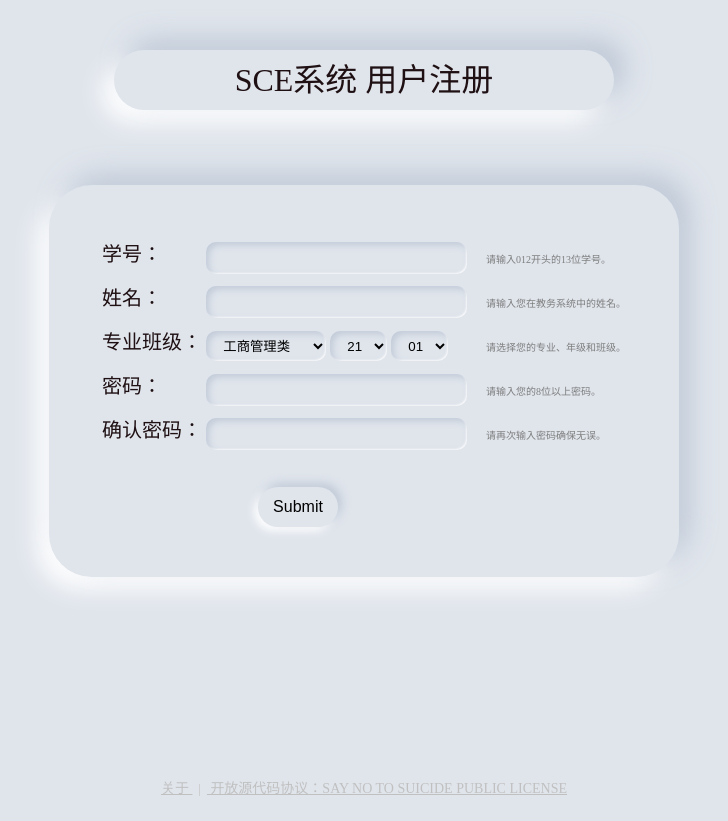
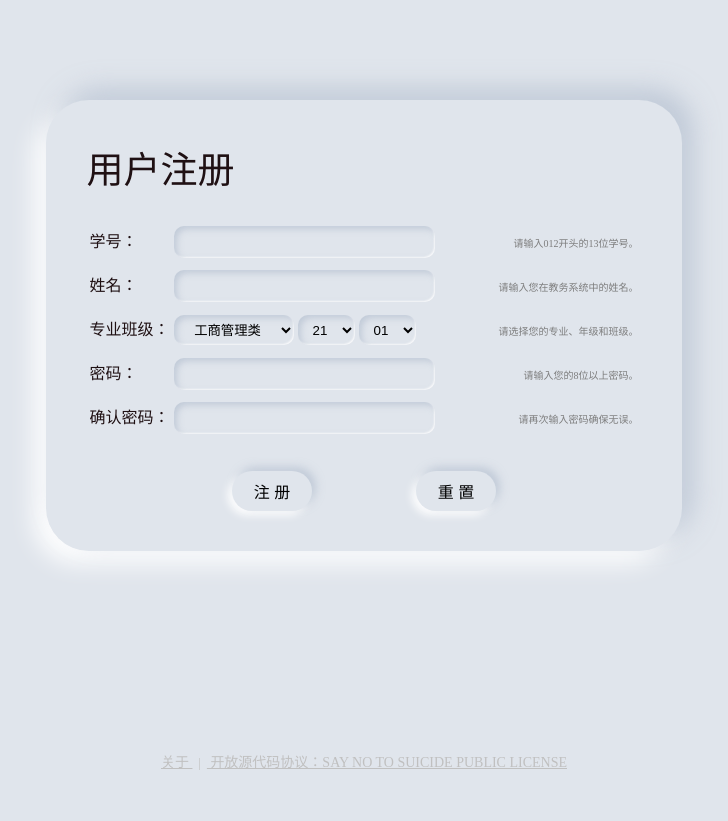
Before and after one commit to realJaydenCheng/student-comprehensive-evaluation, a Python web app: template templates/reg.html in a window 1280 px wide. Shown: the whole page, without its empty margins (276-1004 px from the left). Before the commit the page ends 796 px from the top, so only its background shows below. Run offline with Jinja, Linux system fonts and the light colour scheme; the template is opened without the code that fills it, so the values that code supplies are empty.

Commit message:
更新大标题设计方式

```diff
--- a/static/css/reg.css
+++ b/static/css/reg.css
@@ -4,37 +4,12 @@ body {
     color: rgb(31,16,19);
 }
 
-.main {
-	margin: 0 auto;
-	background-color: rgb(224, 229, 236);
-	box-shadow: rgba(163, 177, 198, 0.5) 12px -12px 24px 0px, rgb(255, 255, 255) -12px 12px 24px 0px;
-	-webkit-box-shadow: rgba(163, 177, 198, 0.5) 12px -12px 24px 0px, rgb(255, 255, 255) -12px 12px 24px 0px;
-	border-radius: 43px;
-	-webkit-border-radius: 43px;
-	min-width: fit-content;
-	max-width: 500px;
-	padding-left: 50px;
-	padding-right: 50px;
-	padding-top: 50px;
-	padding-bottom: 50px;
+.main{
+	width: fit-content;
 }
 
-h1 {
-	margin: auto;
-	height: 60px;
-	margin-top: 50px;
-	margin-bottom: 75px;
-	text-align: center;
-	width: 500px;
-    line-height: 60px;
-	background-color: rgb(224, 229, 236);
-	box-shadow: rgba(163, 177, 198, 0.5) 12px -12px 24px 0px, rgb(255, 255, 255) -12px 12px 24px 0px;
-	-webkit-box-shadow: rgba(163, 177, 198, 0.5) 12px -12px 24px 0px, rgb(255, 255, 255) -12px 12px 24px 0px;
-	border-radius: 43px;
-	-webkit-border-radius: 43px;
-	font-family: 'Times New Roman','等线','黑体';
-	font-weight: normal;
-	text-align:center;
+#table{
+	margin:auto;
 }
 
 .info {
@@ -45,18 +20,20 @@ h1 {
 	-webkit-border-radius: 10px;
 	border: 0;
 	height: 30px;
-	text-indent: 1em;
+	text-align: center;
 	margin-left: auto;
 }
 
 .infotext {
 	height: 40px;
-	font-size: 20px;
+	line-height: 40px;
+	font-size: 16px;
 }
 
 .tips{
     font-size: 12px;
-    text-indent: 1.5em;
+    text-align: right;
+	width: 200px;
 }
 
 #mj {
@@ -80,6 +57,7 @@ h1 {
 	height: 40px;
 	width: 80px;
     font-size: 16px;
+	margin: 0 50px;
 }
 
 .btn:active {
@@ -93,8 +71,9 @@ h1 {
 }
 
 .obtn {
-	margin-left: 30%;
+	margin: 0 auto;
 	margin-top: 30px;
+	text-align: center;
 }
 
 footer{
--- a/templates/reg.html
+++ b/templates/reg.html
@@ -4,12 +4,14 @@
 <head>
     <meta charset="utf-8">
     <title>注册-学生综合素质评价微系统(SCE)</title>
-    <link rel="stylesheet" href="..\css\reg.css">
+    <link rel="stylesheet" href="../static/css/general.css">
+    <link rel="stylesheet" href="..\static\css\reg.css">
 </head>
 
 <body>
-    <h1>SCE系统 用户注册</h1>
     <div class="main">
+        <h1>用户注册</h1>
+        <div id="table">
             <form action="#">
                 <table>
                     <tr>
@@ -98,8 +100,13 @@
                         </td>
                     </tr>
                 </table>
-            <div class="obtn"><input type="submit" class="btn"></div>
+                <div class="obtn">
+                    <input type="submit" class="btn" value="注 册">
+                    <input type="reset" class="btn" value="重 置">
+                </div>
             </form>
+        </div>
+
     </div>
     <footer>
         <a href="#">关于&nbsp;</a>
```
Lines whose indentation alone changed are shown as unchanged.
